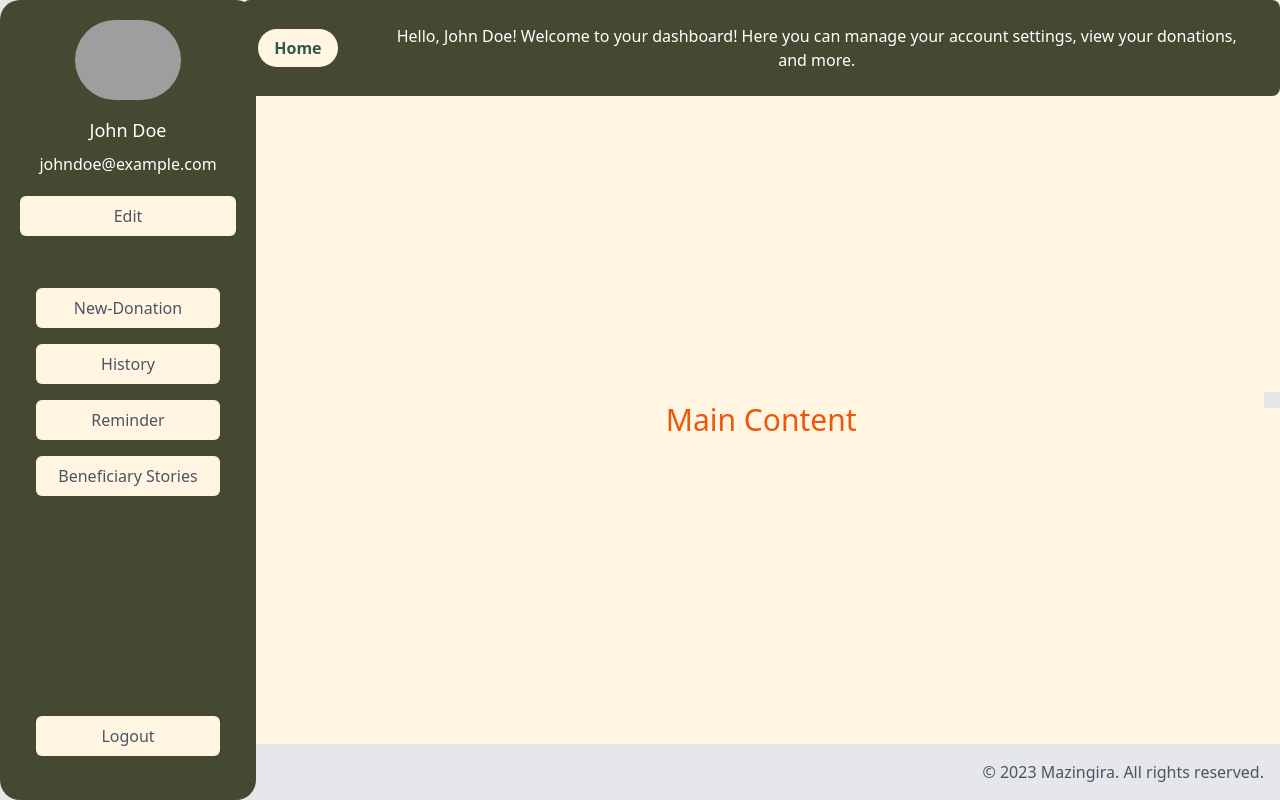
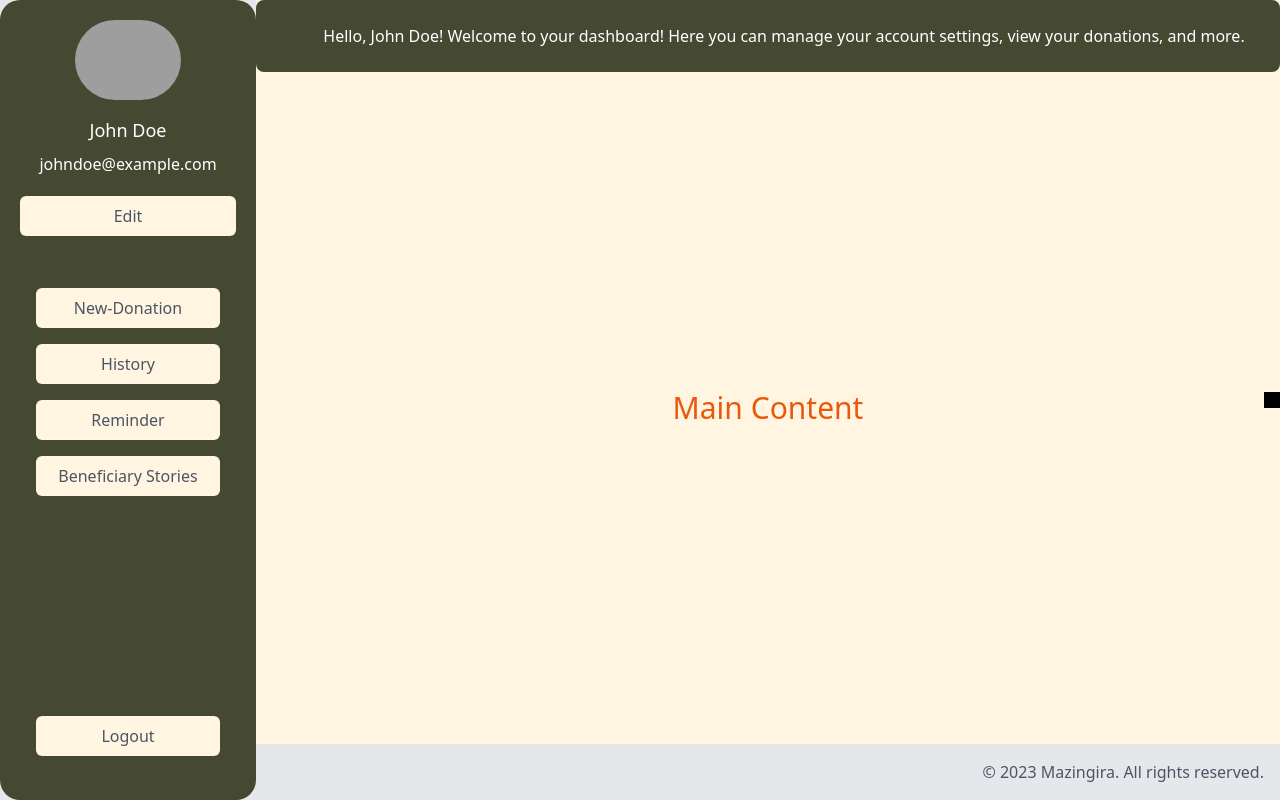
Before and after one commit to BrunoKiptoo/Mazingraa, a React (Create React App) app: page /donor-dashboard in a window 1280 px wide. Built offline with nearby package versions, Linux system fonts and the light colour scheme; grey boxes are pictures that could not be loaded.

Commit message:
added navbar

```diff
--- a/src/components/Donor/Dashboard.js
+++ b/src/components/Donor/Dashboard.js
@@ -161,7 +161,7 @@ function Dashboard() {
           </div>
           {/* Sidebar Toggle Button */}
           <div
-            className="fixed top-1/2 right-0 -translate-y-1/2 transform bg-gray-200 p-2 cursor-pointer"
+            className="fixed top-1/2 right-0 -translate-y-1/2 transform bg-black p-2 cursor-pointer"
             onClick={handleSidebarToggle}
             title={isSidebarOpen ? 'Hide Sidebar' : 'Show Sidebar'}
           >
--- a/src/components/Donor/DonorNavBar.js
+++ b/src/components/Donor/DonorNavBar.js
@@ -3,12 +3,12 @@ import React from 'react';
 function DonorNavBar(props) {
   return (
     <nav className="bg-[#464931] text-white py-2 rounded-lg"> {/* Update rounded class to "rounded-lg" */}
-      <div className="flex justify-between items-center px-4">
+      <div className="flex justify-center items-center px-4">
         <ul className="flex items-center space-x-4">
           <li className="list-none">
-            <a href="/donor-dashboard" className="bg-[#fff5e1] hover:bg-yellow-200 text-[#32594a] font-semibold py-2 px-4 rounded-full">
+            {/* <a href="/donor-dashboard" className="bg-[#fff5e1] hover:bg-yellow-200 text-[#32594a] font-semibold py-2 px-4 rounded-full">
               Home
-            </a>
+            </a> */}
           </li>
           <li className="list-none">
             {/* <Search /> */}
```
